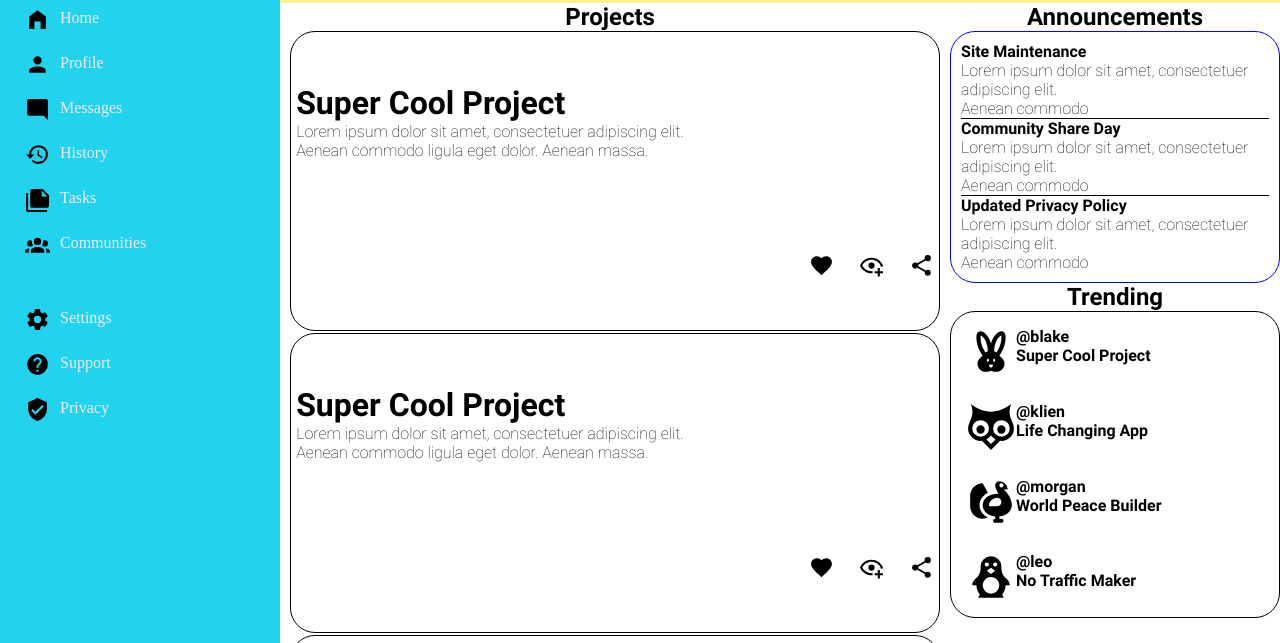
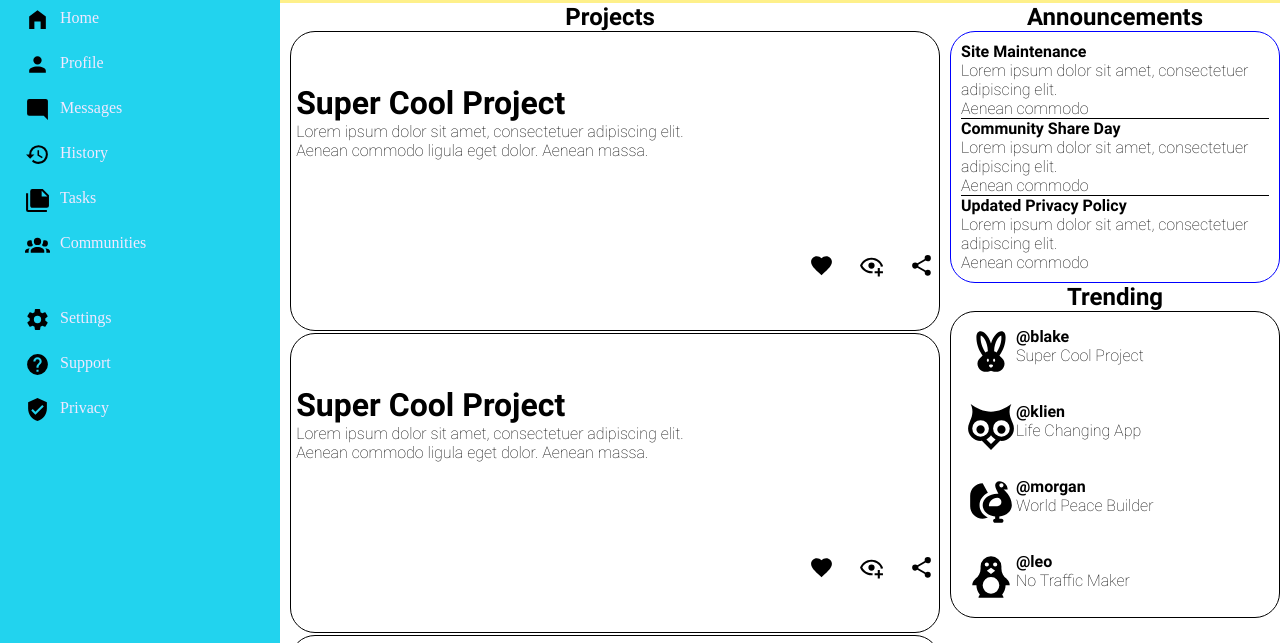
Before and after one commit to EssenceCode/Admin-Dashboard, a plain HTML site: page index.html in a window 1280 px wide. Shown: the part 157-800 px from the top of the page. Drawn offline with Linux system fonts and the light colour scheme.

Commit message:
remove uncessary span

```diff
--- a/index.html
+++ b/index.html
@@ -138,25 +138,25 @@
                     <div class="trending">
                         <img src="./images/rabbit-variant.svg" alt="">
                         <p><span>@blake</span><br>
-                        <span>Super Cool Project</span>
+                        Super Cool Project
                         </p>
                     </div>
                     <div class="trending">
                         <img src="./images/owl.svg" alt="">
                         <p><span>@klien</span><br>
-                        <span>Life Changing App</span>
+                        Life Changing App
                         </p>
                     </div>
                     <div class="trending">
                         <img src="./images/turkey.svg" alt="">
                         <p><span>@morgan</span><br>
-                            <span>World Peace Builder</span>
+                            World Peace Builder
                         </p>
                     </div>
                     <div class="trending">
                         <img src="./images/penguin.svg" alt="">
                         <p><span>@leo</span><br>
-                            <span>No Traffic Maker</span>
+                            No Traffic Maker
                         </p>
                     </div>
                 </div>
```
